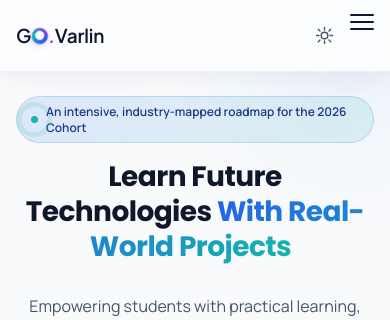
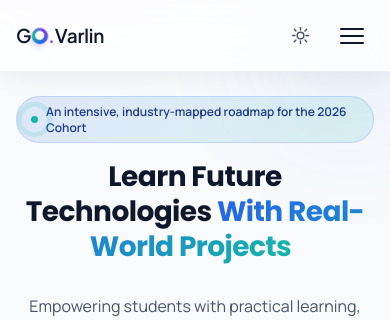
Before and after one commit to gurudinfo-connect/Go.Varlin, a Django app: page /index/ in a window 390 px wide. Shown: the top 320 px of the page. Run offline with Django 5.2, Linux system fonts and the light colour scheme; some libraries are stand-ins or nearby versions.

Commit message:
Complete mobile responsive redesign

```diff
--- a/Go_varlin/Go_varlin_app/static/css/mobile-redesign.css
+++ b/Go_varlin/Go_varlin_app/static/css/mobile-redesign.css
@@ -544,3 +544,51 @@
   .course-grid{ grid-template-columns:repeat(2,1fr) !important; }
   .footer-top{ grid-template-columns:1fr 1fr !important; }
 }
+
+/* ============================================================
+   HAMBURGER ICON — VERTICAL CENTERING FIX (mobile only, ≤768px)
+   ------------------------------------------------------------
+   Root cause: the base .hamburger rule (style.css) sets
+   flex-direction:column on a <button> without display:flex, and
+   never resets the browser's default button padding. Because
+   box-sizing defaults to content-box, that default padding adds
+   invisible height below the 3 lines, so they pack toward the
+   top of the button instead of sitting in the vertical center.
+   Fixing it here — desktop (>768px) is untouched, .hamburger is
+   display:none there regardless of this rule.
+   ============================================================ */
+@media (max-width:768px){
+  .nav-actions{
+    display:flex;
+    align-items:center;
+    gap:10px;
+  }
+
+  .hamburger{
+    display:flex !important;
+    flex-direction:column;
+    align-items:center;
+    justify-content:center;
+    gap:5px;
+    width:44px;              /* ≥44×44 touch target, per WCAG target size */
+    height:44px;
+    padding:0;
+    margin:0;
+    border:0;
+    background:none;
+    box-sizing:border-box;
+    flex:none;
+    line-height:0;           /* removes button's default line-height offset */
+    vertical-align:middle;
+  }
+  .hamburger span{
+    display:block;
+    width:24px;
+    height:2px;
+    margin:0;
+    flex:none;
+  }
+  /* Open-state transforms are unchanged — same selectors, same
+     translateY/rotate values as style.css — so the animation and
+     menu-toggle functionality are unaffected by this fix. */
+}
```
